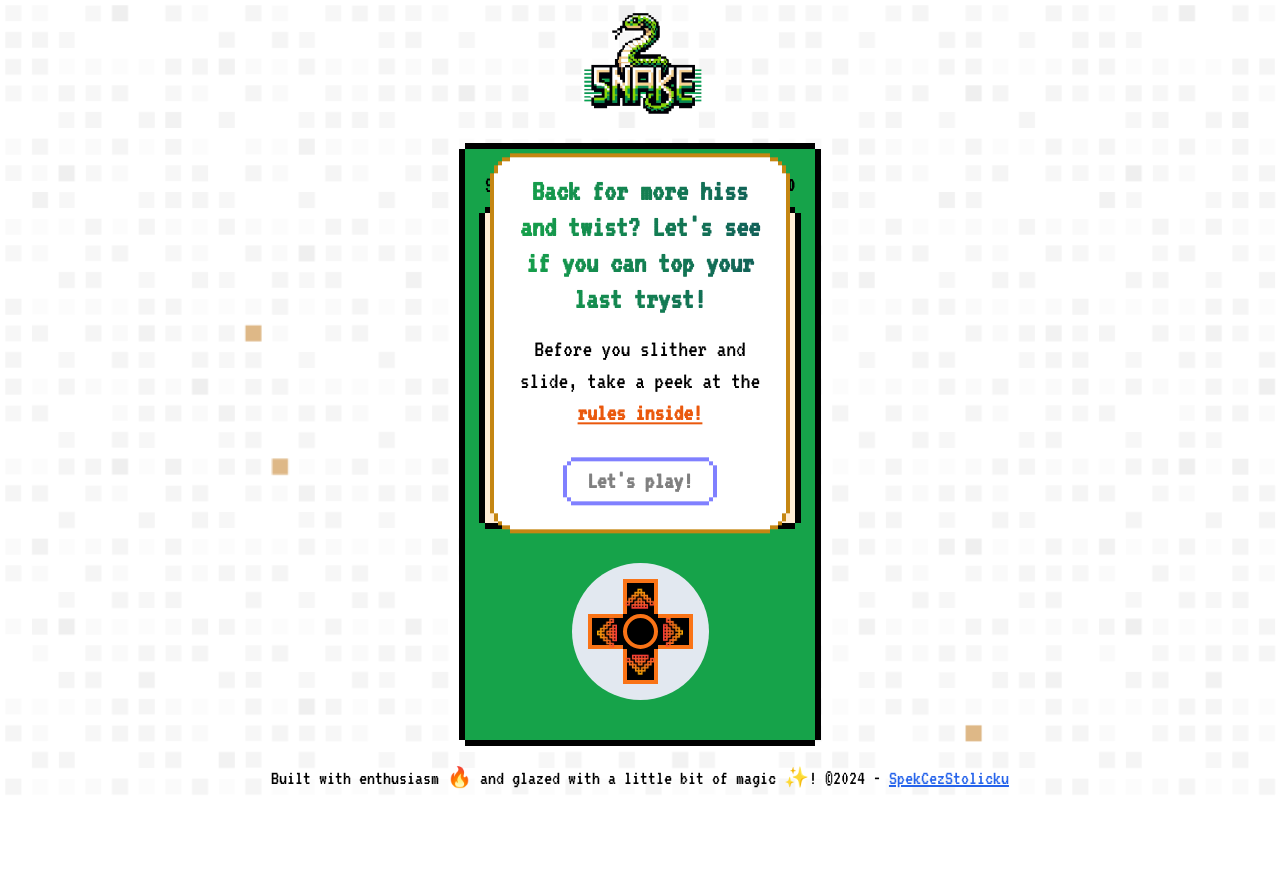
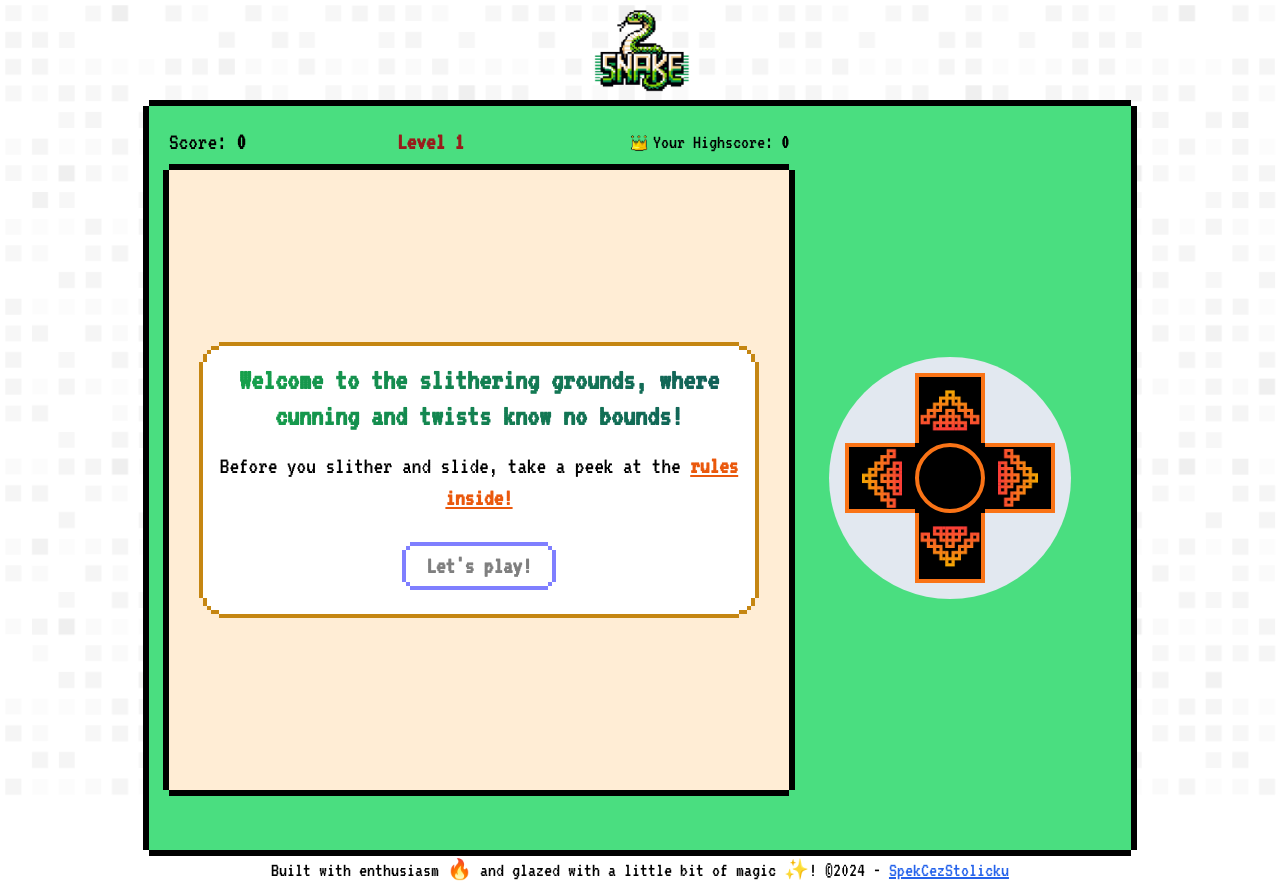
Before and after one commit to SpekCezStolicku/snakeGame, a Vue app: page / in a window 1280 px wide. Before the commit the page ends 800 px from the top, so only its background shows below. Built offline with nearby package versions, Linux system fonts and the light colour scheme.

Commit message:
dynamic responsivity update

```diff
--- a/src/App.vue
+++ b/src/App.vue
@@ -32,9 +32,14 @@ onMounted(() => {
 <template>
   <main class="select-none flex flex-col justify-between">
     <GameHeader />
-    <div ref="gameBoy" class="game-board p-2 md:p-5 bg-green-600">
-      <ScoreBoard />
-      <GameBoard />
+    <div
+      ref="gameBoy"
+      class="flex flex-col 4k:flex-col md:flex-row items-center game-board p-2 md:p-5 4k:p-8 bg-green-400"
+    >
+      <div>
+        <ScoreBoard />
+        <GameBoard />
+      </div>
       <GameController />
     </div>
     <GameFooter />
--- a/src/components/GameController.vue
+++ b/src/components/GameController.vue
@@ -1,6 +1,6 @@
 <template>
   <div
-    class="grid grid-cols-3 grid-rows-3 p-4 my-3 md:my-5 w-fit mx-auto bg-slate-200 rounded-full"
+    class="grid grid-cols-3 grid-rows-3 p-4 my-3 md:my-5 w-fit mx-auto bg-slate-200 rounded-full md:mx-10 mx-5"
   >
     <div
       class="col-start-2 row-start-1 mx-auto flex justify-center bg-black border-orange-500 border-2 md:border-4 border-b-0 md:border-b-0"
--- a/src/components/GameHeader.vue
+++ b/src/components/GameHeader.vue
@@ -1,7 +1,3 @@
 <template>
-  <img
-    src="/src/assets/images/snakeLogo.png"
-    alt="snake logo"
-    class="w-[100px] lg:w-[125px] mx-auto"
-  />
+  <img src="/src/assets/images/snakeLogo.png" alt="snake logo" class="w-[100px] mx-auto" />
 </template>
--- a/src/components/GameInstructions.vue
+++ b/src/components/GameInstructions.vue
@@ -1,7 +1,7 @@
 <template>
   <div
     v-if="!gameStore.gameStarted"
-    class="absolute-center text-xl md:text-3xl bg-white px_border mx-auto text-center"
+    class="absolute z-50 text-xl md:text-3xl bg-white px_border mx-auto text-center"
     :style="{ width: `${(gameStore.playground.xTiles - 5) * gameStore.tileSize}px` }"
   >
     <h1 class="font-bold text-gradient from-green-600 to-teal-800 mb-4">
--- a/src/components/GameModal.vue
+++ b/src/components/GameModal.vue
@@ -1,7 +1,7 @@
 <template>
   <div
     v-if="store.isGameOver || state.showModal"
-    class="absolute-center text-xl md:text-3xl font-bold md:p-5 bg-white px_border"
+    class="absolute z-[60] text-xl md:text-3xl font-bold md:p-5 bg-white px_border"
     :class="{ 'animate-easeIn': store.isGameOver || state.showModal }"
     :style="{ width: `${(store.playground.xTiles - 3) * store.tileSize}px` }"
   >
--- a/src/store/gameSettings.ts
+++ b/src/store/gameSettings.ts
@@ -250,8 +250,8 @@ export const useGameStore = defineStore('game', {
         return
       }
       if (!maxHeight) return
-      if (maxHeight > maxSize && maxSize > 450) {
-        this.setTileSize(14)
+      if (maxHeight > maxSize && maxSize > 630) {
+        this.setTileSize(15)
       } else if (maxHeight > maxSize && maxSize < 450) {
         this.setTileSize(10)
       } else if (maxHeight > maxSize && maxSize < 300) {
--- a/tailwind.config.ts
+++ b/tailwind.config.ts
@@ -3,6 +3,9 @@ module.exports = {
   content: ['./src/**/*.html', './src/**/*.vue', './src/**/*.jsx'],
   theme: {
     extend: {
+      screens: {
+        '4k': '2500px'
+      },
       keyframes: {
         wiggle: {
           '0%, 100%': { transform: 'rotate(-3deg)' },
```
